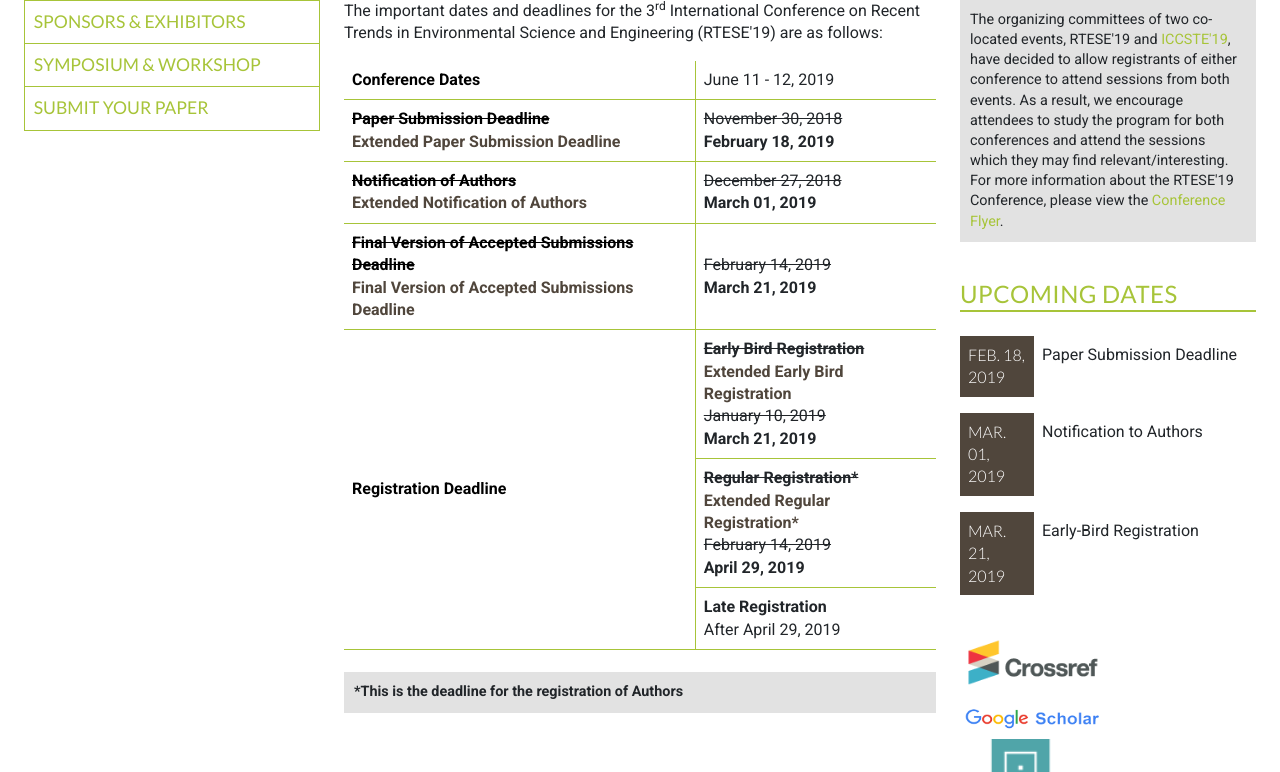
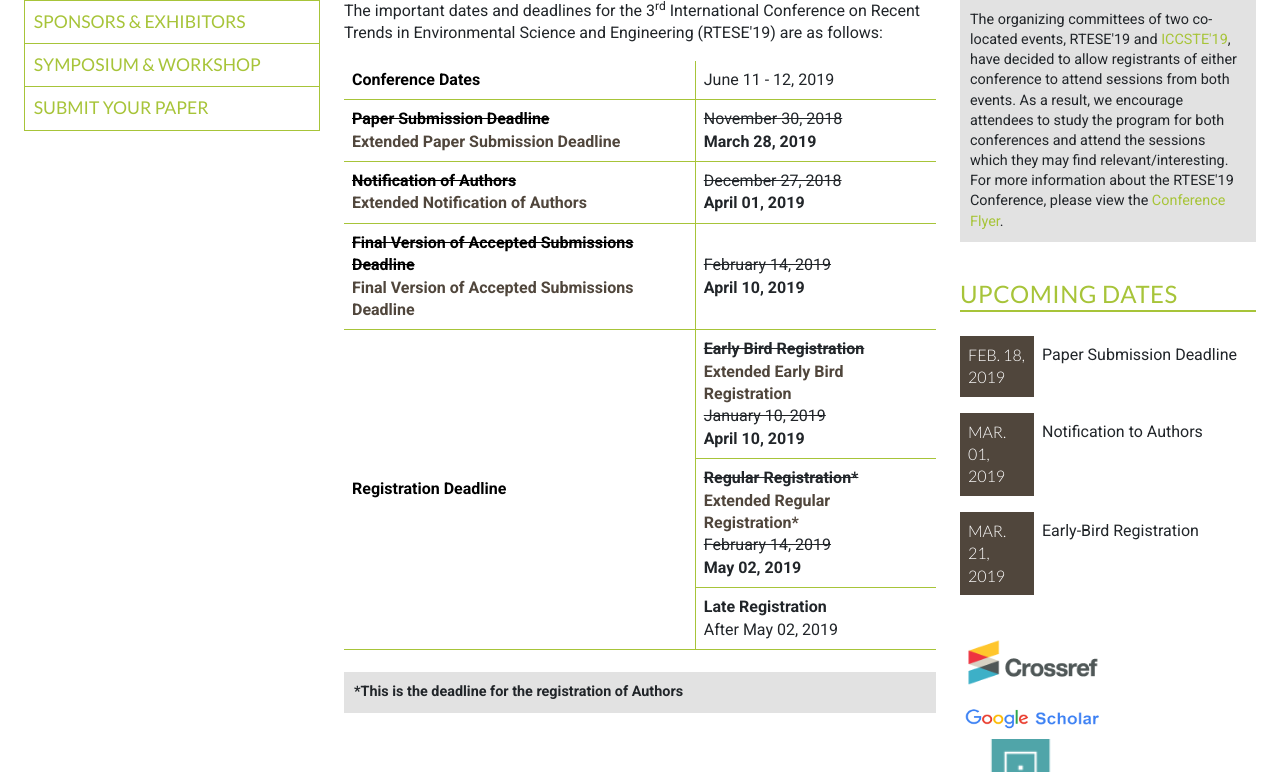
Before and after one commit to intaset/RTESE, a Jekyll site: the page built from dates.html, in a window 1280 px wide and 900 px high, scrolled down 376 px, cut to the strip 128-900 px from the top of the window. Built offline with Jekyll 4.4.1, drawn with Linux system fonts in a browser that asks for light colours; nearby versions of some CDN libraries; Markdown is read by kramdown in place of the engine named in the settings; comment, search, counter and statistics services are not loaded.

Commit message:
Updated registration.html, dates.html & index.html to new extended dates

```diff
--- a/dates.html
+++ b/dates.html
@@ -21,34 +21,34 @@ keyword: environment conference, biofuels conference, desalination conference, w
     <td class="date-title"><s>Paper Submission Deadline</s><br><strong>Extended Paper Submission Deadline</strong></td>
     </tr>
     <tr>
-        <td class="imp-date"><s>November 30, 2018</s><p class="body"><strong>February 18, 2019</strong></p></td>
+        <td class="imp-date"><s>November 30, 2018</s><p class="body"><strong>March 28, 2019</strong></p></td>
     </tr>
 	<tr>
 <td class="date-title"><s>Notification of Authors</s><br><strong>Extended Notification of Authors</strong></td>
     </tr>
     <tr>
-        <td class="imp-date"><s>December 27, 2018</s><p class="body"><strong>March 01, 2019</strong></p></td>
+        <td class="imp-date"><s>December 27, 2018</s><p class="body"><strong>April 01, 2019</strong></p></td>
     </tr>
 
     <tr>
     <td class="date-title"><s>Final Version of Accepted Submissions Deadline</s><br><strong>Final Version of Accepted Submissions Deadline</strong></td>
     </tr>
     <tr>
-    <td class="imp-date"><s>February 14, 2019</s><p class="body"><strong>March 21, 2019</strong></p></td>
+    <td class="imp-date"><s>February 14, 2019</s><p class="body"><strong>April 10, 2019</strong></p></td>
     </tr>
     <tr>
     <td class="date-title" rowspan="3">Registration Deadline</td>
     </tr>
     <tr>
     <td class="reg">Early Bird Registration<br><b>Extended Early Bird Registration</b>
-        <p class="body"><s>January 10, 2019</s><br><strong>March 21, 2019</strong></p></td>
+        <p class="body"><s>January 10, 2019</s><br><strong>April 10, 2019</strong></p></td>
     </tr>
     <tr>
         <td class="reg">Regular Registration*<br><b>Extended Regular Registration<strong>*</strong></b>
-            <p class="body"><s>February 14, 2019</s><br><strong>April 29, 2019</strong></p></td>
+            <p class="body"><s>February 14, 2019</s><br><strong>May 02, 2019</strong></p></td>
     </tr>
     <tr>
-        <td class="reg">Late Registration <p class="body">After April 29, 2019</p></td>
+        <td class="reg">Late Registration <p class="body">After May 02, 2019</p></td>
     </tr>
 </table>
 </div>
@@ -61,28 +61,28 @@ keyword: environment conference, biofuels conference, desalination conference, w
 </tr>
     <tr>
     <td class="date-title"><s>Paper Submission Deadline</s><br><div class="past-text"><b>Extended Paper Submission Deadline</b></div></td>
-        <td class="imp-date"><s>November 30, 2018</s><br><strong>February 18, 2019</strong></td>
+        <td class="imp-date"><s>November 30, 2018</s><br><strong>March 28, 2019</strong></td>
     </tr>
 <tr>
     <td class="date-title"><s>Notification of Authors</s><br><div class="past-text"><b>Extended Notification of Authors</b></div></td>
-        <td class="imp-date"><s>December 27, 2018</s><br><strong>March 01, 2019</strong></td>
+        <td class="imp-date"><s>December 27, 2018</s><br><strong>April 01, 2019</strong></td>
     </tr>
 
     <tr>
     <td class="date-title"><s>Final Version of Accepted Submissions Deadline</s><br><div class="past-text"><b>Final Version of Accepted Submissions Deadline</b></div></td>
-    <td class="imp-date"><s>February 14, 2019</s><br><strong>March 21, 2019</strong></td>
+    <td class="imp-date"><s>February 14, 2019</s><br><strong>April 10, 2019</strong></td>
 </tr>
 <tr>
     <th class="date-title" rowspan="3">Registration Deadline</th>
     <td class="reg"><s>Early Bird Registration</s><div class="past-text"><b>Extended Early Bird Registration</b></div>
-    <p class="body"><s>January 10, 2019</s><br><strong>March 21, 2019</strong></p></td>
+    <p class="body"><s>January 10, 2019</s><br><strong>April 10, 2019</strong></p></td>
 </tr>
 <tr>
         <td class="reg"><s>Regular Registration*</s><div class="past-text"><b>Extended Regular Registration</b><strong>*</strong></div>
-        <p class="body"><s>February 14, 2019</s><br><strong>April 29, 2019</strong></p></td>
+        <p class="body"><s>February 14, 2019</s><br><strong>May 02, 2019</strong></p></td>
     </tr>
     <tr>
-        <td class="reg">Late Registration <br><p class="body">After April 29, 2019</p></td>
+        <td class="reg">Late Registration <br><p class="body">After May 02, 2019</p></td>
     </tr>
 </table>
 </div>
```
Also changed, not shown: registration.html (+5 -5 lines), 3 other files.
